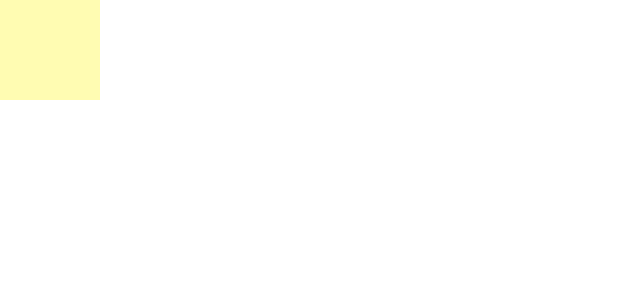
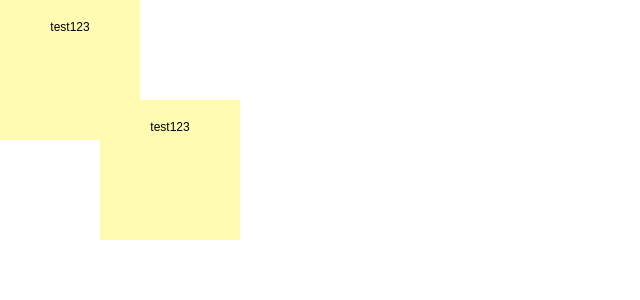
Before and after one commit to gianluca-venturini/stickies, a React (Create React App) app: page / in a window 1280 px wide. Shown: the top 300 px of the page, without its empty margins (0-640 px from the left). Built offline with nearby package versions, Linux system fonts and the light colour scheme; the HTML template or start-up script is replaced by a standard one.

Commit message:
Drag & Drop for moving stickies around

```diff
--- a/src/App.css
+++ b/src/App.css
@@ -1,5 +1,6 @@
 .App {
   text-align: center;
+  user-select: none;
 }
 
 .App-logo {
--- a/src/App.tsx
+++ b/src/App.tsx
@@ -3,15 +3,72 @@ import './App.css';
 
 import { Stickie } from './Stickie';
 
-class App extends React.Component {
+interface IStickie {
+  coordinates: {
+    x: number,
+    y: number,
+  };
+  text: string;
+}
 
+interface IState {
+  stickies: {[id: string]: IStickie}
+}
+
+class App extends React.Component<{}, IState> {
+
+  constructor(props: {}) {
+    super(props);
+    this.state = {
+      stickies: {
+        id1: {
+          coordinates: {
+            x: 0,
+            y: 0,
+          },
+          text: 'test123',
+        },
+        id2: {
+          coordinates: {
+            x: 100,
+            y: 100,
+          },
+          text: 'test123',
+        },
+      }
+    }
+  }
 
   public render() {
     return (
       <div className="App">
-        <Stickie />
+        {
+          Object.keys(this.state.stickies).map(stickieId => {
+            const stickie = this.state.stickies[stickieId];
+            return (
+              <Stickie
+                coordinates={stickie.coordinates}
+                text={stickie.text}
+                key={stickieId}
+                onChangeCoordinates={this.handleChangeCoordinates.bind(this, stickieId)}
+              />
+            );
+          })
+        }
       </div>
     );
+  }
+
+  private handleChangeCoordinates = (stickieId: string, coordinates: {x: number, y: number}) => {
+    this.setState(s => ({
+      stickies: {
+        ...s.stickies,
+        [stickieId]: {
+          ...s.stickies[stickieId],
+          coordinates
+        }
+      }
+    }));
   }
 }
 
--- a/src/Stickie.css
+++ b/src/Stickie.css
@@ -4,4 +4,7 @@
 
   position: absolute;
   background-color: #fffcb2;
+
+  padding: 20px;
+  font-size: 12px;
 }
--- a/src/Stickie.tsx
+++ b/src/Stickie.tsx
@@ -2,14 +2,62 @@ import * as React from 'react';
 
 import './Stickie.css';
 
-export class Stickie extends React.Component {
+interface ICoordinates {
+  x: number,
+  y: number,
+}
+
+interface IProps {
+  coordinates: ICoordinates;
+  text: string;
+  onChangeCoordinates: (coordinates: ICoordinates) => void;
+}
+
+export class Stickie extends React.Component<IProps, {}> {
+  private mouseDownCoordinates?: ICoordinates;
+  private initialCoordinates?: ICoordinates;
+
   public render() {
+    const {x, y} = this.props.coordinates;
+    const {text} = this.props;
     const style = {
-      left: 0,
-      top: 0,
+      left: x,
+      top: y,
     };
+
     return (
-      <div className="Stickie" contentEditable={true} style={style}/>
+      <div
+        className="Stickie"
+        contentEditable={true}
+        style={style}
+        onMouseDown={this.handleOnMouseDown}
+        onMouseMove={this.handleOnMouseMove}
+        onMouseUp={this.handleOnMouseUp}
+        dangerouslySetInnerHTML={{__html: text}}
+      />
     );
   }
+
+  private handleOnMouseDown = (e: React.MouseEvent<HTMLElement>) => {
+    this.mouseDownCoordinates = {x: e.clientX, y: e.clientY};
+    this.initialCoordinates = this.props.coordinates;
+  }
+
+  private handleOnMouseUp = (e: React.MouseEvent<HTMLElement>) => {
+    this.mouseDownCoordinates = undefined;
+    this.initialCoordinates = undefined;
+  }
+
+  private handleOnMouseMove = (e: React.MouseEvent<HTMLElement>) => {
+    const coordinates = {
+      x: e.clientX,
+      y: e.clientY,
+    }
+    if (this.initialCoordinates && this.mouseDownCoordinates) {
+      this.props.onChangeCoordinates({
+        x: this.initialCoordinates.x + (coordinates.x - this.mouseDownCoordinates.x),
+        y: this.initialCoordinates.y + (coordinates.y - this.mouseDownCoordinates.y),
+      });
+    }
+  }
 }
```
